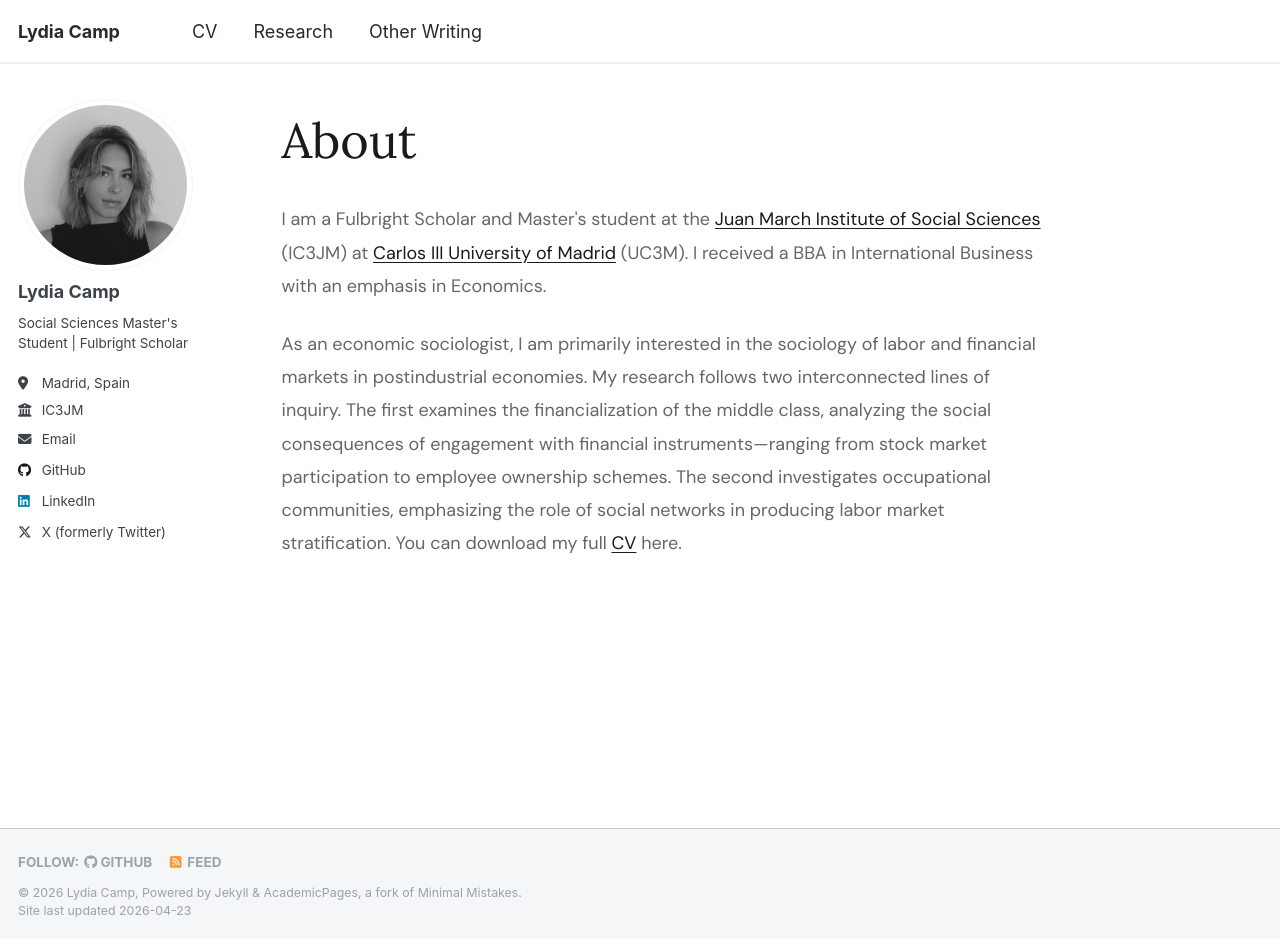
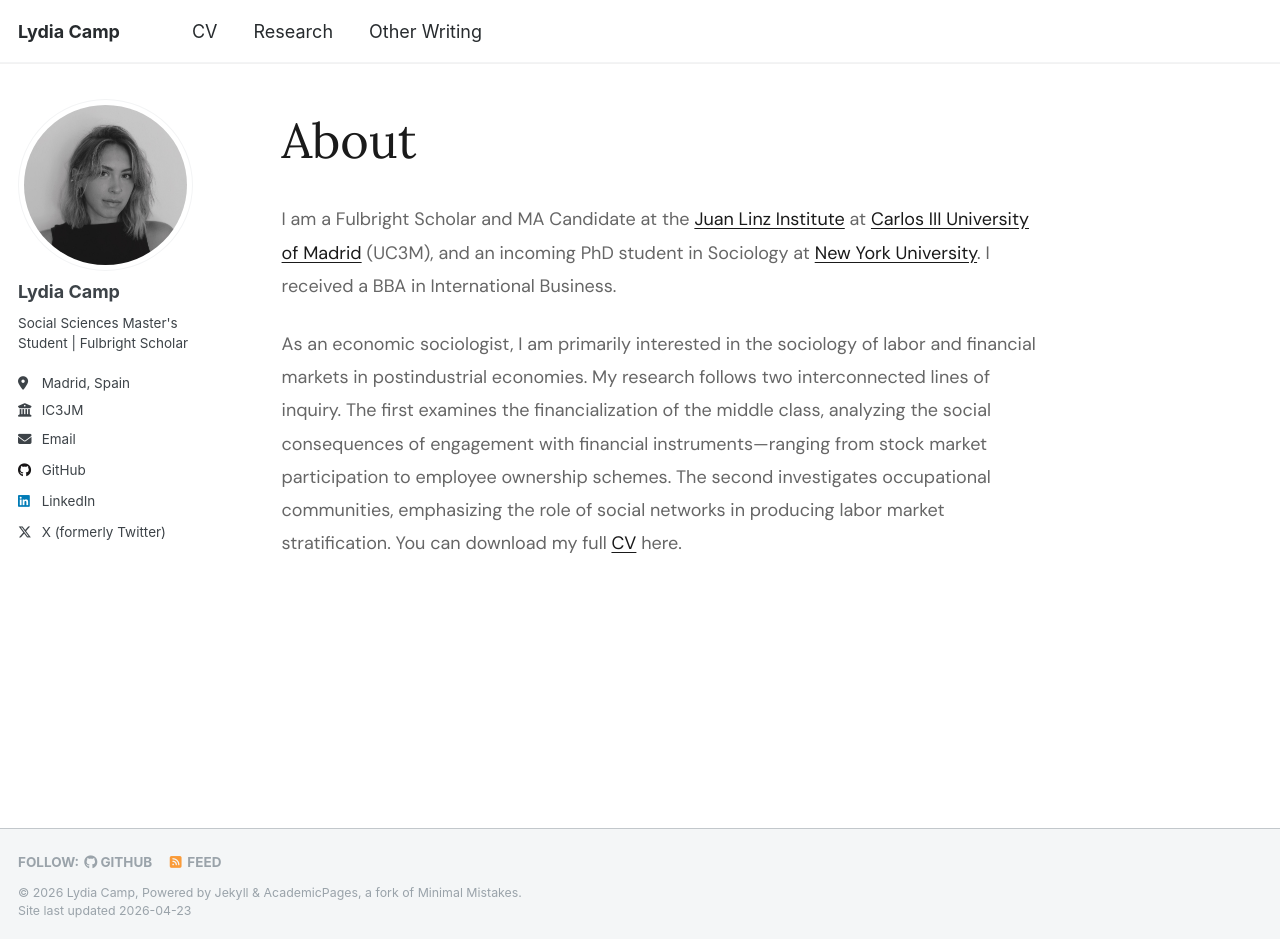
Before and after one commit to lydiagcamp/lydiagcamp.github.io, a Jekyll site: the page built from _pages/about.md, in a window 1280 px wide and 939 px high. Built offline with Jekyll 4.4.1, drawn with Linux system fonts in a browser that asks for light colours.

Commit message:
Update about page bio and institute name
Co-Authored-By: Claude Sonnet 4.6 <noreply@anthropic.com>

```diff
--- a/_pages/about.md
+++ b/_pages/about.md
@@ -68,7 +68,7 @@ redirect_from:
   </div>
 
   <div class="about-content">
-    <p>I am a Fulbright Scholar and Master's student at the <a href="https://ic3jm.es">Juan March Institute of Social Sciences</a> (IC3JM) at <a href="https://www.uc3m.es/Home">Carlos III University of Madrid</a> (UC3M). I received a BBA in International Business with an emphasis in Economics.</p>
+    <p>I am a Fulbright Scholar and MA Candidate at the <a href="https://ijlinz.es">Juan Linz Institute</a> at <a href="https://www.uc3m.es/Home">Carlos III University of Madrid</a> (UC3M), and an incoming PhD student in Sociology at <a href="https://as.nyu.edu/departments/sociology.html">New York University</a>. I received a BBA in International Business.</p>
 
     <p>As an economic sociologist, I am primarily interested in the sociology of labor and financial markets in postindustrial economies. My research follows two interconnected lines of inquiry. The first examines the financialization of the middle class, analyzing the social consequences of engagement with financial instruments—ranging from stock market participation to employee ownership schemes. The second investigates occupational communities, emphasizing the role of social networks in producing labor market stratification. You can download my full <a href="files/websiteCV.pdf">CV</a> here.</p>
   </div>
```
